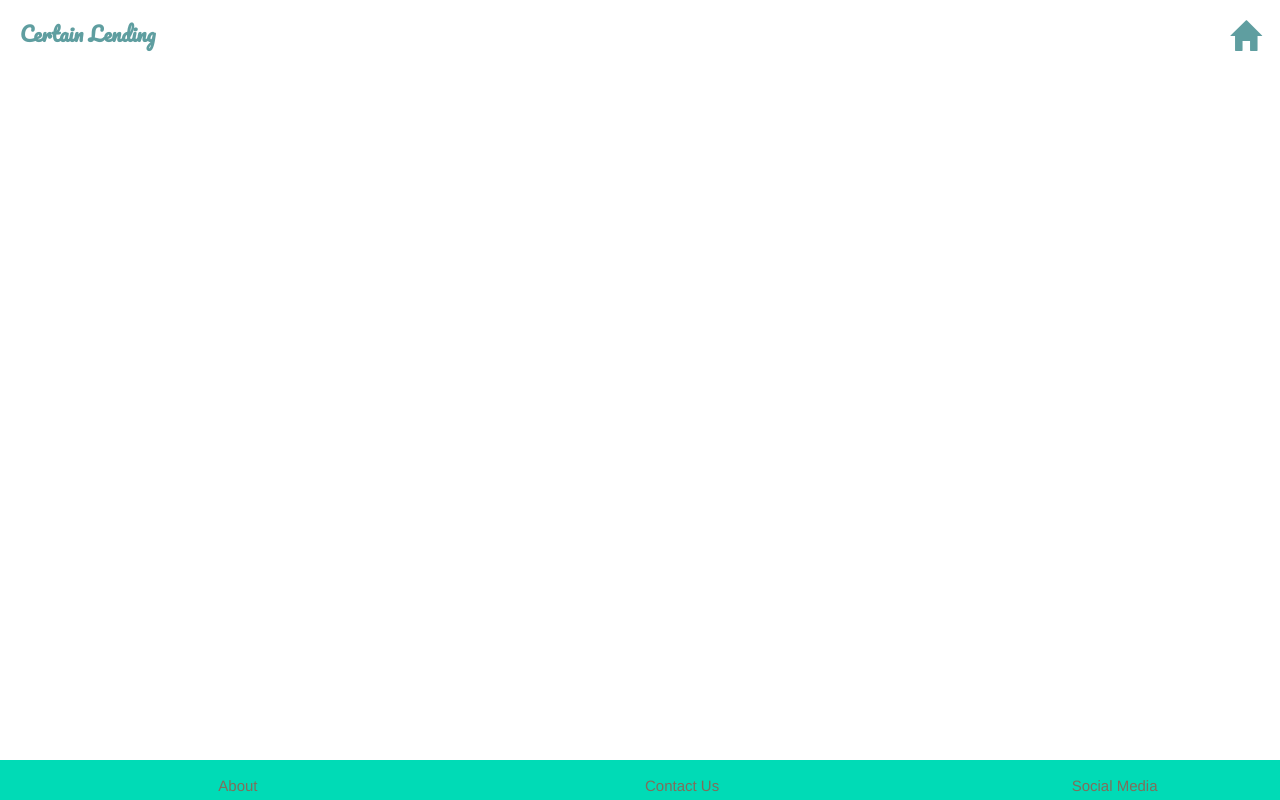
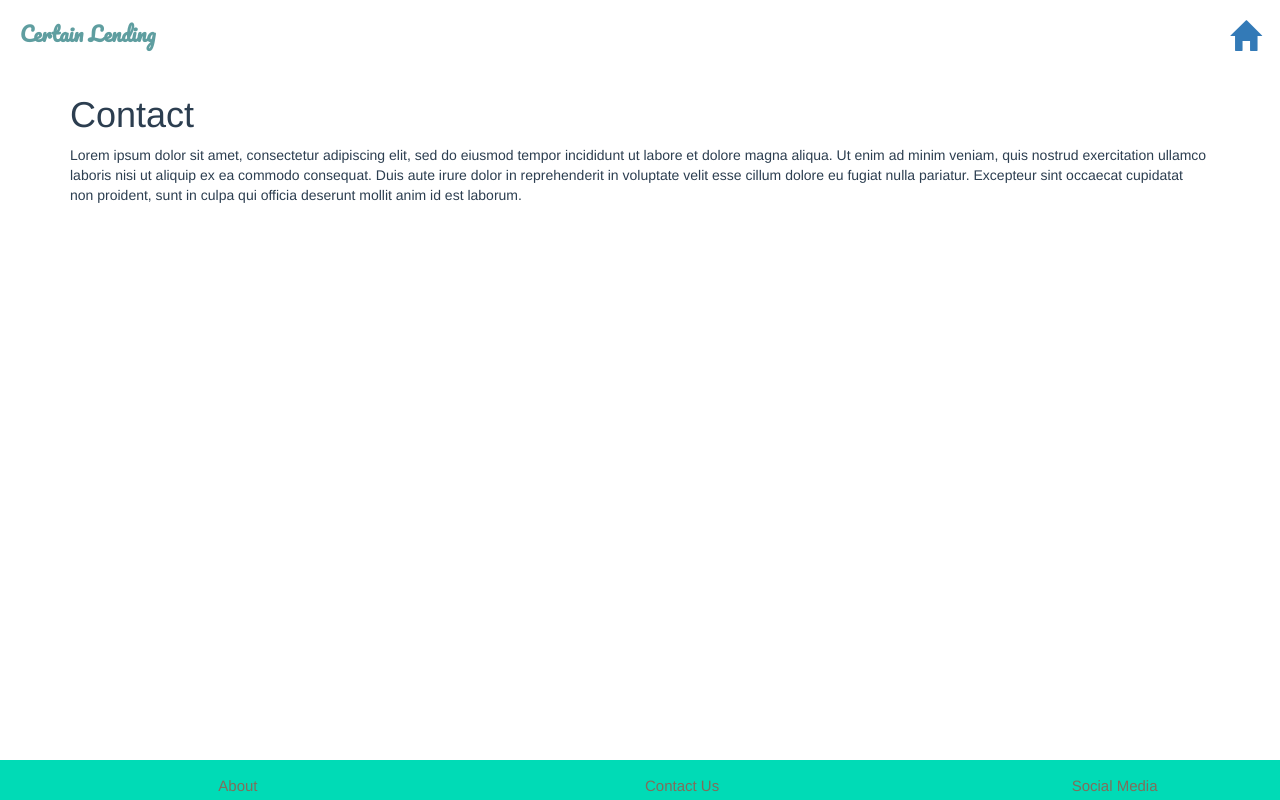
Before and after one commit to jhalaa/propertyInfo, a Vue app: page /contact in a window 1280 px wide. Built offline with nearby package versions, Linux system fonts and the light colour scheme.

Commit message:
Adding header and footer links

```diff
--- /dev/null
+++ b/src/components/About.vue
@@ -0,0 +1,22 @@
+<template>
+  <div class="container">
+    <h1> About</h1>
+    <p>
+      Lorem ipsum dolor sit amet, consectetur adipiscing elit, sed do eiusmod tempor incididunt
+      ut labore et dolore magna aliqua. Ut enim ad minim veniam, quis nostrud exercitation ullamco
+      laboris nisi ut aliquip ex ea commodo consequat. Duis aute irure dolor in reprehenderit
+      in voluptate velit esse cillum dolore eu fugiat nulla pariatur. Excepteur sint occaecat
+      cupidatat non proident, sunt in culpa qui officia deserunt mollit anim id est laborum.
+    </p>
+  </div>
+</template>
+
+<script type="text/javascript">
+export default {
+
+}
+</script>
+
+<style>
+
+</style>
--- /dev/null
+++ b/src/components/Contact.vue
@@ -0,0 +1,22 @@
+<template>
+  <div class="container">
+    <h1> Contact</h1>
+    <p>
+      Lorem ipsum dolor sit amet, consectetur adipiscing elit, sed do eiusmod tempor incididunt
+      ut labore et dolore magna aliqua. Ut enim ad minim veniam, quis nostrud exercitation ullamco
+      laboris nisi ut aliquip ex ea commodo consequat. Duis aute irure dolor in reprehenderit
+      in voluptate velit esse cillum dolore eu fugiat nulla pariatur. Excepteur sint occaecat
+      cupidatat non proident, sunt in culpa qui officia deserunt mollit anim id est laborum.
+    </p>
+  </div>
+</template>
+
+<script type="text/javascript">
+export default {
+
+}
+</script>
+
+<style>
+
+</style>
--- a/src/components/Footer.vue
+++ b/src/components/Footer.vue
@@ -1,9 +1,9 @@
 <template>
   <footer class="footer navbar-fixed-bottom">
     <div class="row-md">
-      <div class="footer-text col-md-2 col-md-offset-2">About</div>
-      <div class="footer-text col-md-2 col-md-offset-2">Contact Us</div>
-      <div class="footer-text col-md-2 col-md-offset-2">Social Media</div>
+      <router-link to="/about"><div class="footer-text col-md-2 col-md-offset-2">About</div></router-link>
+      <router-link to="/contact"><div class="footer-text col-md-2 col-md-offset-2">Contact Us</div></router-link>
+      <router-link to="/about"><div class="footer-text col-md-2 col-md-offset-2">Social Media</div></router-link>
     </div>
   </footer>
 </template>
--- a/src/components/Header.vue
+++ b/src/components/Header.vue
@@ -2,7 +2,7 @@
   <header>
     <div class="heading">
       Certain Lending
-      <span class="pull-right glyphicon glyphicon-home"/>
+      <router-link to="/"><span class="pull-right glyphicon glyphicon-home"/></router-link>
     </div>
   </header>
 </template>
--- a/src/router/index.js
+++ b/src/router/index.js
@@ -2,7 +2,8 @@ import Vue from 'vue'
 import Router from 'vue-router'
 import Home from '@/components/Home'
 import Results from '@/components/Results'
-
+import About from '@/components/About'
+import Contact from '@/components/Contact'
 Vue.use(Router)
 
 export default new Router({
@@ -17,6 +18,16 @@ export default new Router({
       path: '/results',
       name: 'Results',
       component: Results
+    },
+    {
+      path: '/about',
+      name: 'About',
+      component: About
+    },
+    {
+      path: '/contact',
+      name: 'Contact',
+      component: Contact
     }
   ]
 })
```
